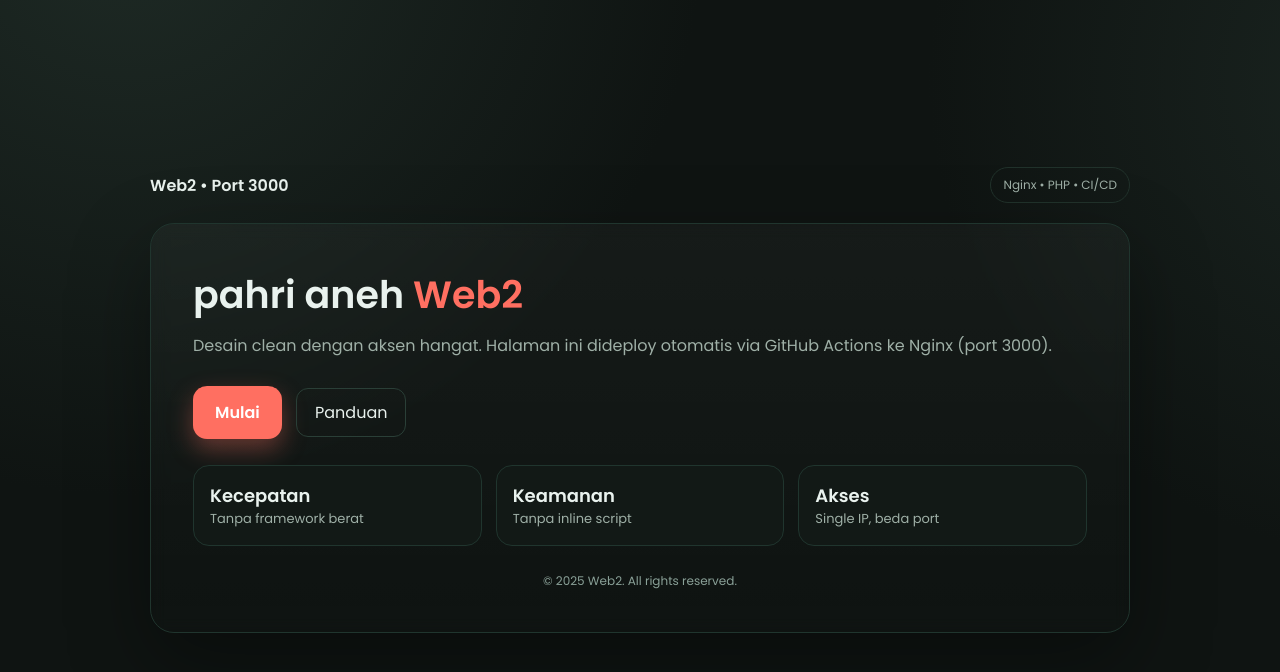
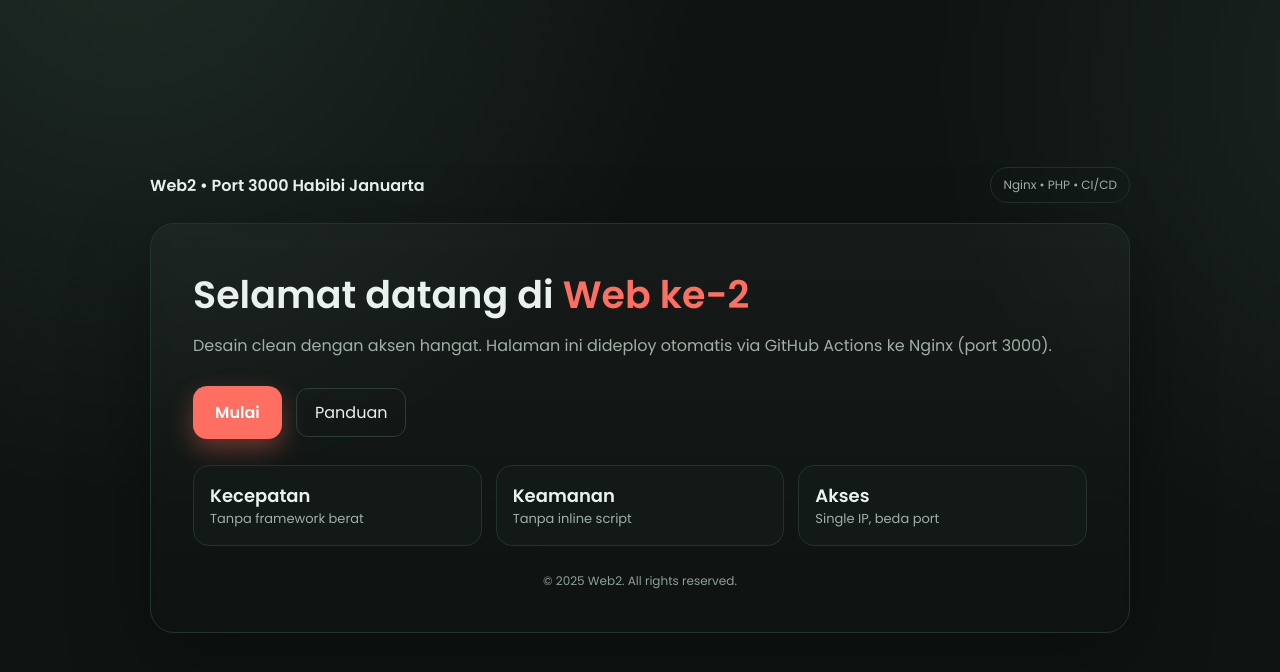
Before and after one commit to Artazzz/web2-app, a PHP site: page / in a window 1280 px wide. Shown: the top 672 px of the page. Run offline with PHP 8.4, Linux system fonts and the light colour scheme.

Commit message:
ubah tampilan

```diff
--- a/index.php
+++ b/index.php
@@ -51,12 +51,12 @@
 <body>
   <div class="shell">
     <div class="nav">
-      <div class="brand">Web2 • Port 3000</div>
+      <div class="brand">Web2 • Port 3000 Habibi Januarta</div>
       <div class="pill">Nginx • PHP • CI/CD</div>
     </div>
 
     <div class="card">
-      <h1 class="title">pahri aneh <span style="color:var(--accent)">Web2</span></h1>
+      <h1 class="title">Selamat datang di <span style="color:var(--accent)">Web ke-2</span></h1>
       <p class="lead">Desain clean dengan aksen hangat. Halaman ini dideploy otomatis via GitHub Actions ke Nginx (port 3000).</p>
       <a class="cta" href="#">Mulai</a>
       <a class="ghost" href="#">Panduan</a>
```
